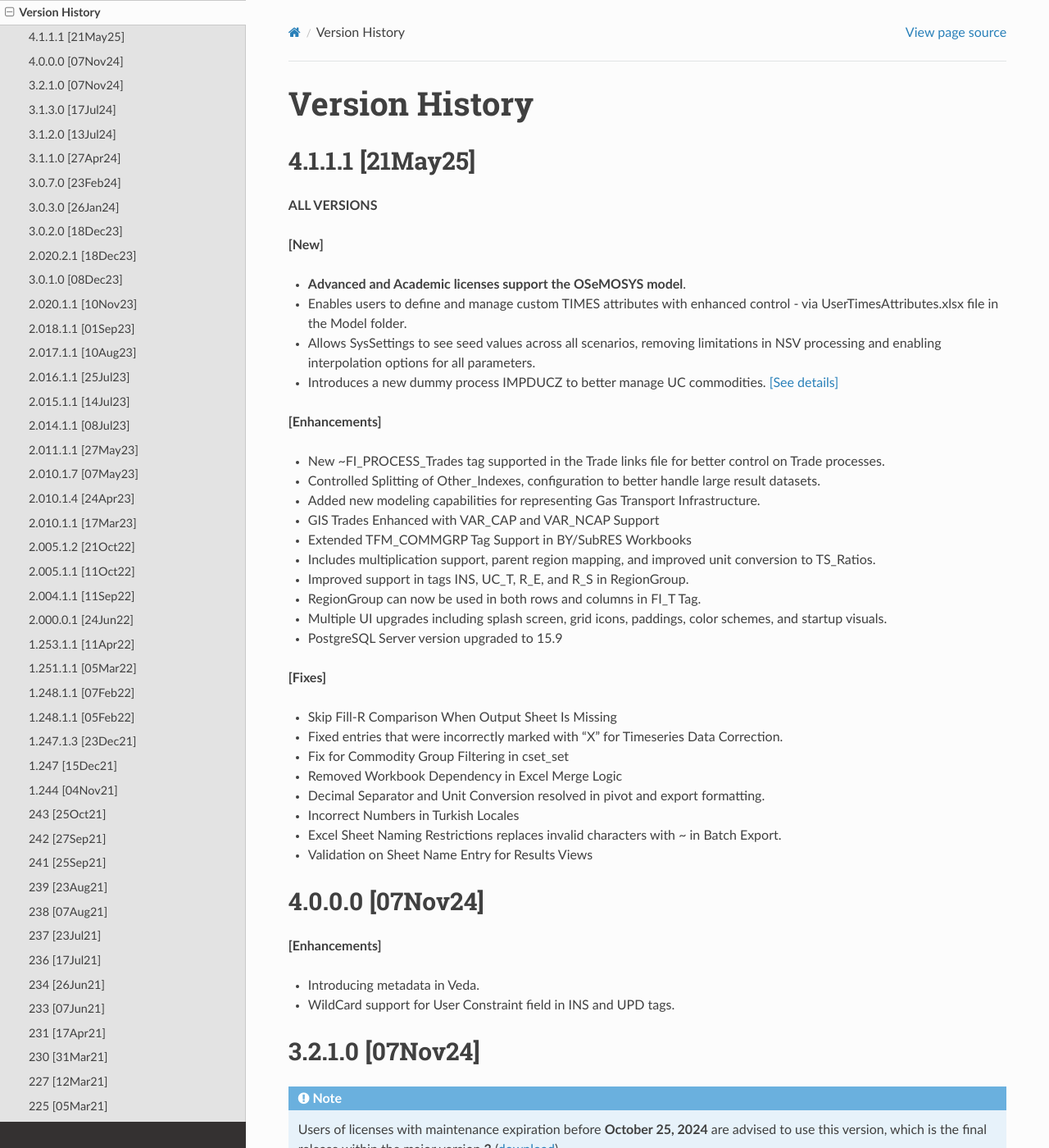
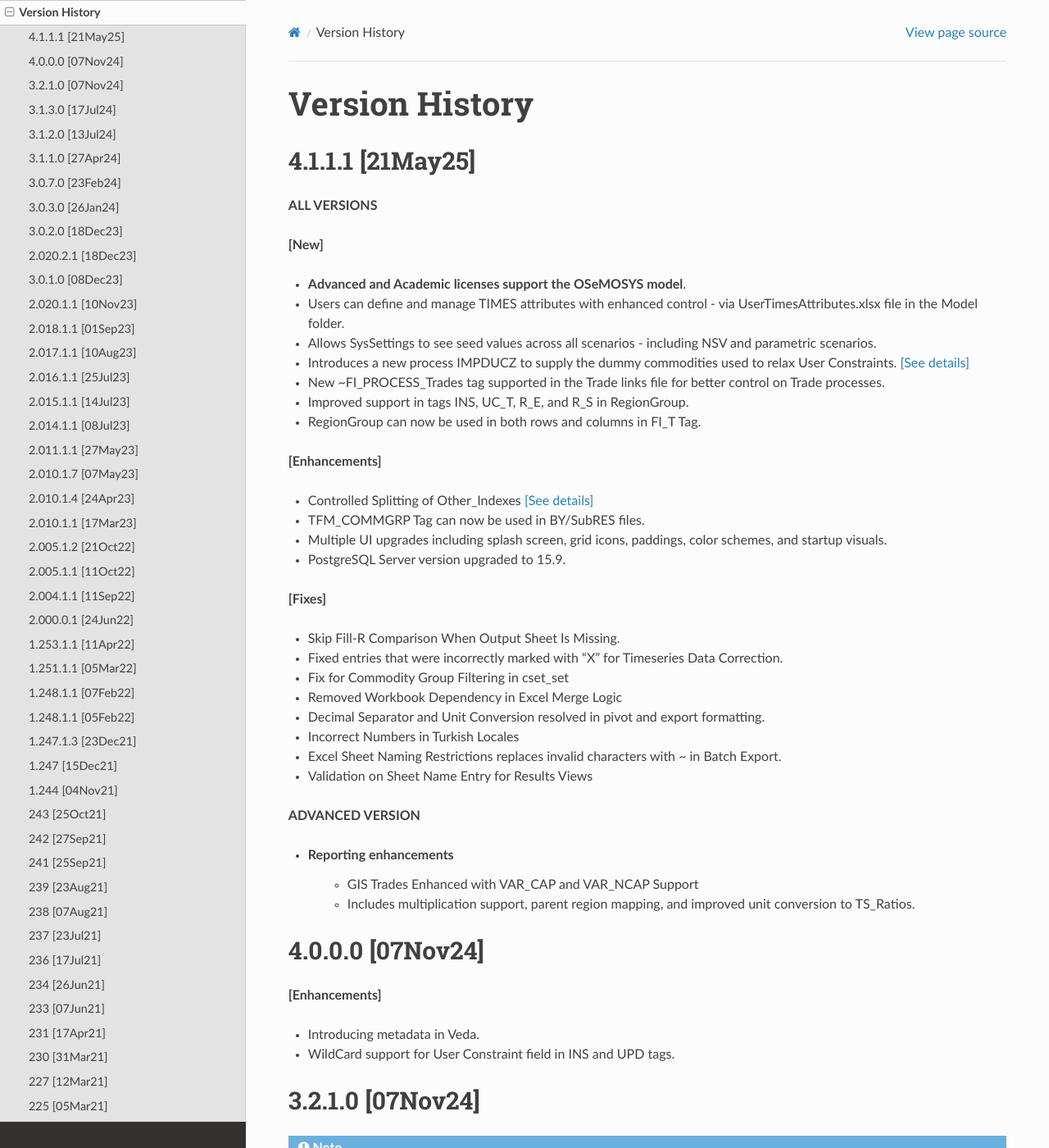
Before and after one commit to kanors-emr/Veda-documentation, a Sphinx documentation site: the page built from docs/source/pages/version_history.rst, in a window 1280 px wide and 1400 px high. Shown: the whole window at 82% size. Built offline with Sphinx 7.4.7 and the Read the Docs theme 3.1.0, drawn with Linux system fonts in a browser that asks for light colours.

Commit message:
Update version_history.rst

```diff
--- a/docs/source/pages/version_history.rst
+++ b/docs/source/pages/version_history.rst
@@ -1,7 +1,6 @@
 ################
 Version History
 ################
-
 
 4.1.1.1 [21May25]
 ^^^^^^^^^^^^^^^^^
@@ -11,28 +10,23 @@ Version History
 **[New]**
 
 - **Advanced and Academic licenses support the OSeMOSYS model**.
-- Enables users to define and manage custom TIMES attributes with enhanced control - via UserTimesAttributes.xlsx file in the Model folder.
-- Allows SysSettings to see seed values across all scenarios, removing limitations in NSV processing and enabling interpolation options for all parameters.
-- Introduces a new dummy process IMPDUCZ to better manage UC commodities. `[See details] <https://forum.kanors-emr.org/showthread.php?tid=1213&pid=8049#pid8049>`_
-
+- Users can define and manage TIMES attributes with enhanced control - via UserTimesAttributes.xlsx file in the Model folder.
+- Allows SysSettings to see seed values across all scenarios - including NSV and parametric scenarios.
+- Introduces a new process IMPDUCZ to supply the dummy commodities used to relax User Constraints. `[See details] <https://forum.kanors-emr.org/showthread.php?tid=1213&pid=8049#pid8049>`_
+- New ~FI_PROCESS_Trades tag supported in the Trade links file for better control on Trade processes.
+- Improved support in tags INS, UC_T, R_E, and R_S in RegionGroup.
+- RegionGroup can now be used in both rows and columns in FI_T Tag.
 
 **[Enhancements]**
 
-- New ~FI_PROCESS_Trades tag supported in the Trade links file for better control on Trade processes.
-- Controlled Splitting of Other_Indexes, configuration to better handle large result datasets.
-- Added new modeling capabilities for representing Gas Transport Infrastructure.
-- GIS Trades Enhanced with VAR_CAP and VAR_NCAP Support
-- Extended TFM_COMMGRP Tag Support in BY/SubRES Workbooks
-- Includes multiplication support, parent region mapping, and improved unit conversion to TS_Ratios.
-- Improved support in tags INS, UC_T, R_E, and R_S in RegionGroup.
-- RegionGroup can now be used in both rows and columns in FI_T Tag.
+- Controlled Splitting of Other_Indexes `[See details] <https://forum.kanors-emr.org/showthread.php?tid=1367&pid=8043#pid8043>`_
+- TFM_COMMGRP Tag can now be used in BY/SubRES files.
 - Multiple UI upgrades including splash screen, grid icons, paddings, color schemes, and startup visuals.
-- PostgreSQL Server version upgraded to 15.9
-
+- PostgreSQL Server version upgraded to 15.9.
 
 **[Fixes]**
 
-- Skip Fill-R Comparison When Output Sheet Is Missing
+- Skip Fill-R Comparison When Output Sheet Is Missing.
 - Fixed entries that were incorrectly marked with “X” for Timeseries Data Correction.
 - Fix for Commodity Group Filtering in cset_set
 - Removed Workbook Dependency in Excel Merge Logic
@@ -41,6 +35,11 @@ Version History
 - Excel Sheet Naming Restrictions replaces invalid characters with ~ in Batch Export.
 - Validation on Sheet Name Entry for Results Views
 
+**ADVANCED VERSION**
+
+- Reporting enhancements
+    * GIS Trades Enhanced with VAR_CAP and VAR_NCAP Support
+    * Includes multiplication support, parent region mapping, and improved unit conversion to TS_Ratios.
 
 4.0.0.0 [07Nov24]
 ^^^^^^^^^^^^^^^^^
```
